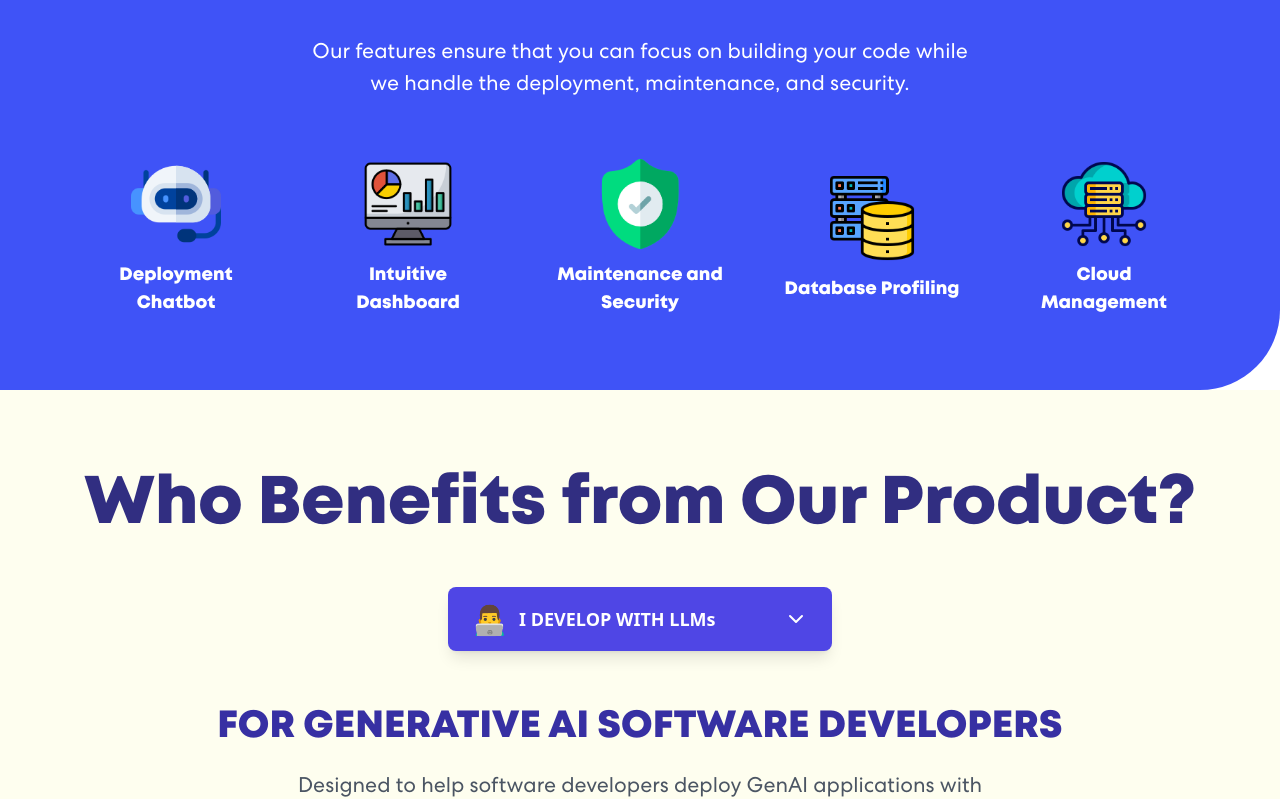
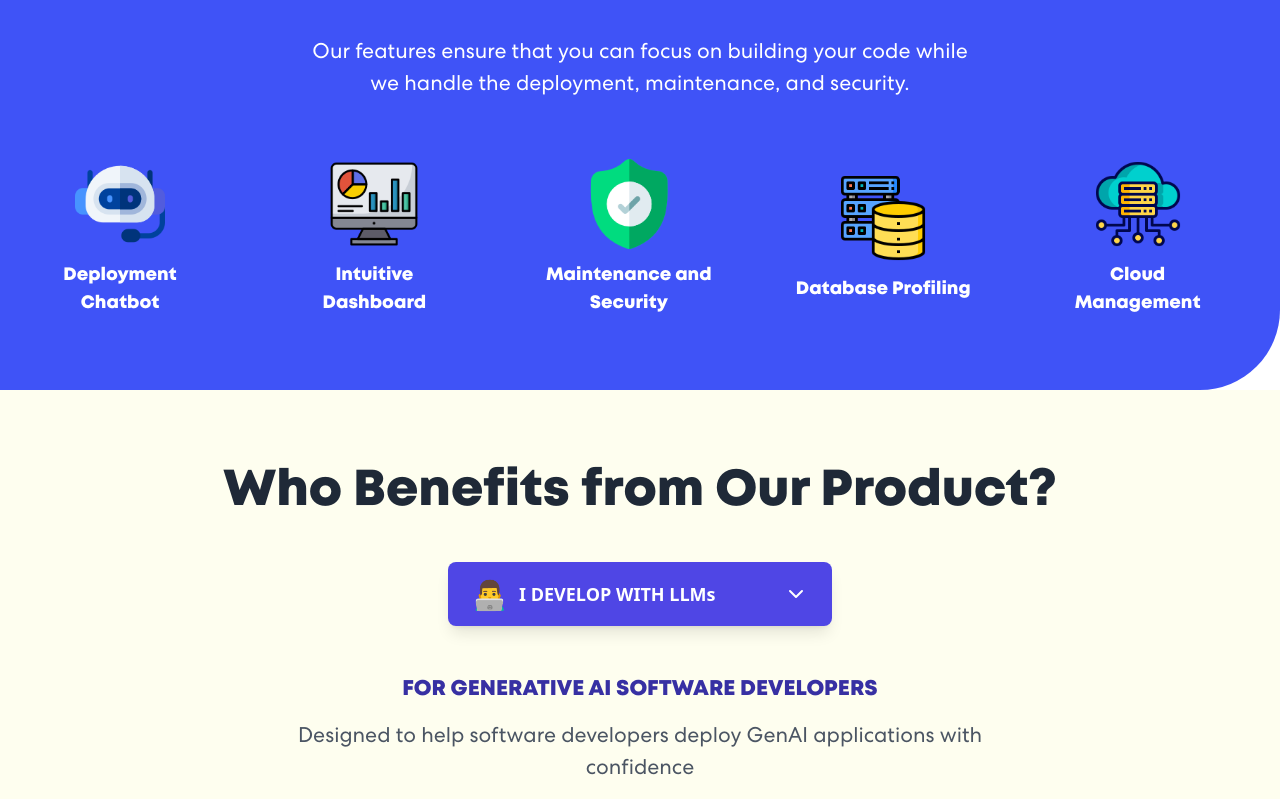
Before and after one commit to Avinier/SuperServerAI-LandingPage, a React (Vite) app: page / in a window 1280 px wide. Shown: the part 982-1781 px from the top of the page. Built offline with nearby package versions, Linux system fonts and the light colour scheme.

Commit message:
Features

```diff
--- a/src/components/Features.jsx
+++ b/src/components/Features.jsx
@@ -2,7 +2,7 @@ import React, { useEffect, useRef, useState } from "react";
 
 const FeatureCard = ({ feature, index, visibleFeatures }) => (
   <div
-    className={`rounded-lg overflow-hidden w-52 h-52 transition-all duration-300 ease-in-out transform hover:-translate-y-1 hover:shadow-lg ${
+    className={`rounded-lg overflow-hidden w-full sm:w-52 h-52 transition-all duration-300 ease-in-out transform hover:-translate-y-1 hover:shadow-lg ${
       visibleFeatures.includes(index) ? "animate-fadeInUp" : "opacity-0"
     }`}
   >
@@ -48,7 +48,7 @@ const Features = () => {
       icon: (
         <img src="/images/database-storage.png" alt="DB Profiling" className="w-[90px] h-[90px] mx-auto" />
       ),
-      title: "Database \n\n Profiling",
+      title: "Database Profiling",
       description: "Optimize your database performance with our advanced DB profiling feature."
     },
     {
@@ -104,9 +104,11 @@ const Features = () => {
         <p className="text-md md:text-base lg:text-xl mb-8 text-center font-body text-white max-w-2xl mx-auto">
           Our features ensure that you can focus on building your code while we handle the deployment, maintenance, and security.
         </p>
-        <div className="flex flex-wrap justify-center gap-6">
+        <div className="grid grid-cols-2 sm:grid-cols-3 md:grid-cols-4 lg:grid-cols-5 gap-4 sm:gap-6">
           {features.map((feature, index) => (
-            <FeatureCard key={index} feature={feature} index={index} visibleFeatures={visibleFeatures} />
+            <div key={index} className={index === 4 ? "col-span-2 sm:col-span-1" : ""}>
+              <FeatureCard feature={feature} index={index} visibleFeatures={visibleFeatures} />
+            </div>
           ))}
         </div>
       </div>
--- a/src/components/Workflow.jsx
+++ b/src/components/Workflow.jsx
@@ -50,10 +50,6 @@ const contentData = {
         image: "/images/workflow-image1.jpg",
         info: "Access powerful compute resources and collaborative environments to accelerate your model training and experimentation workflows.",
       },
-      {
-        image: "/images/workflow-image1.jpg",
-        info: "Leverage our comprehensive suite of tools for data preprocessing, model evaluation, and hyperparameter tuning.",
-      },
     ],
   },
   projects: {
@@ -64,10 +60,6 @@ const contentData = {
         image: "/images/workflow-image1.jpg",
         info: "Gain real-time insights into project progress, resource allocation, and model performance to make informed decisions.",
       },
-      {
-        image: "/images/workflow-image1.jpg",
-        info: "Streamline communication and knowledge sharing across your team with our integrated collaboration features.",
-      },
     ],
   },
   production: {
@@ -77,10 +69,6 @@ const contentData = {
       {
         image: "/images/workflow-image1.jpg",
         info: "Monitor model performance, manage versioning, and orchestrate deployments with our robust MLOps toolkit.",
-      },
-      {
-        image: "/images/workflow-image1.jpg",
-        info: "Implement automated testing, continuous integration, and rollback mechanisms to maintain high availability and reliability.",
       },
     ],
   },
@@ -175,12 +163,12 @@ const WorkFlow = () => {
   }, [isInView]);
 
   return (
-    <section className="bg-background min-h-screen text-gray-800 py-16 px-4 md:px-8">
+    <section className="bg-background min-h-screen text-text py-16 px-4 md:px-8">
       <motion.h2
         initial={{ opacity: 0, y: -20 }}
         animate={{ opacity: 1, y: 0 }}
         transition={{ duration: 0.5 }}
-        className="text-4xl md:text-5xl font-heading font-bold text-center text-indigo-900 mb-8"
+        className="text-4xl md:text-4xl font-heading font-bold text-center mb-8"
       >
         Who Benefits from Our Product?
       </motion.h2>
@@ -199,7 +187,7 @@ const WorkFlow = () => {
           transition={{ duration: 0.5 }}
           className="text-center mb-16"
         >
-          <h3 className="text-2xl md:text-3xl font-heading font-bold text-indigo-800 mb-4">
+          <h3 className="text-md md:text-base lg:text-xl font-heading font-bold text-indigo-800 mb-4">
             {content.title}
           </h3>
           <p className="text-xl text-gray-600 font-body max-w-3xl mx-auto">
```
